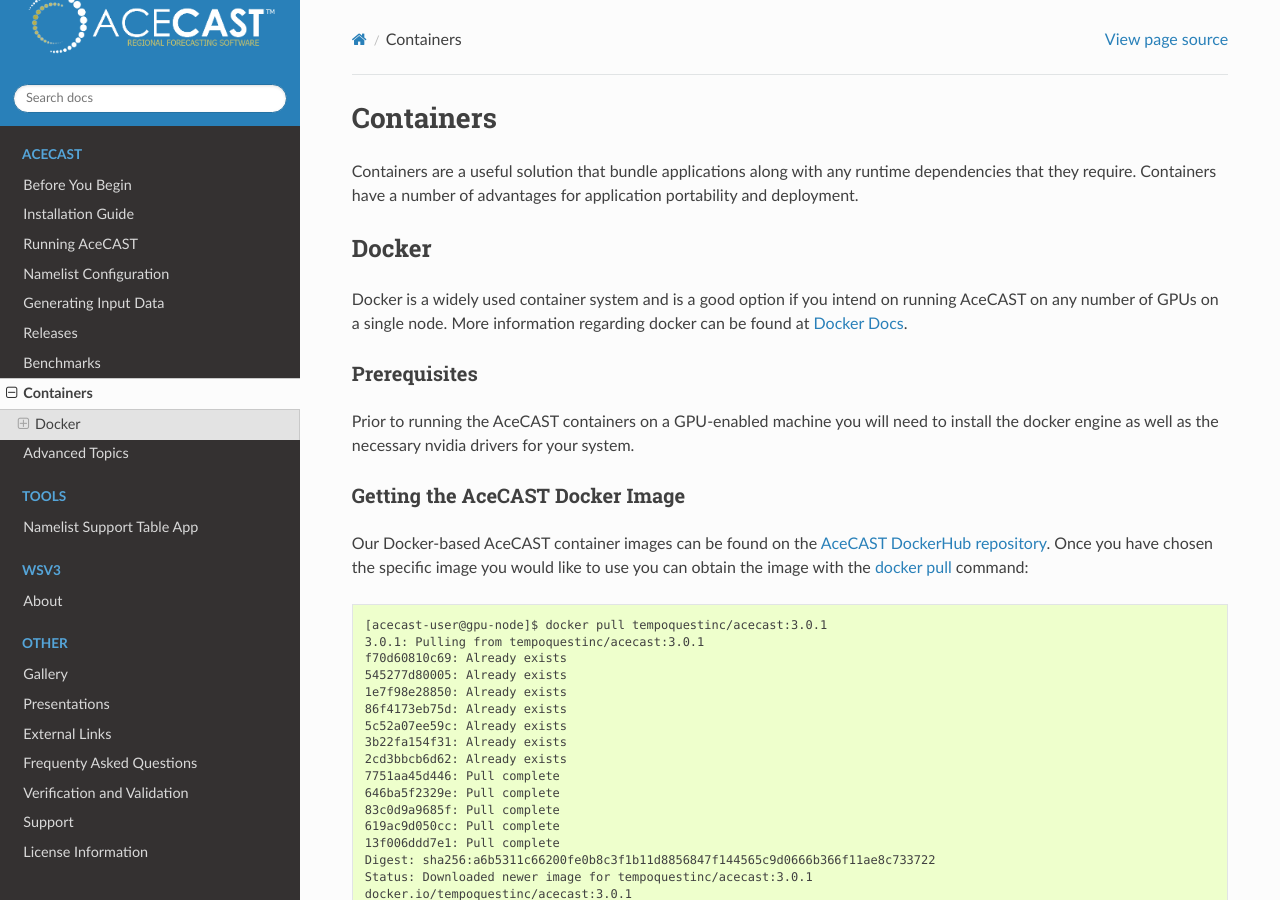
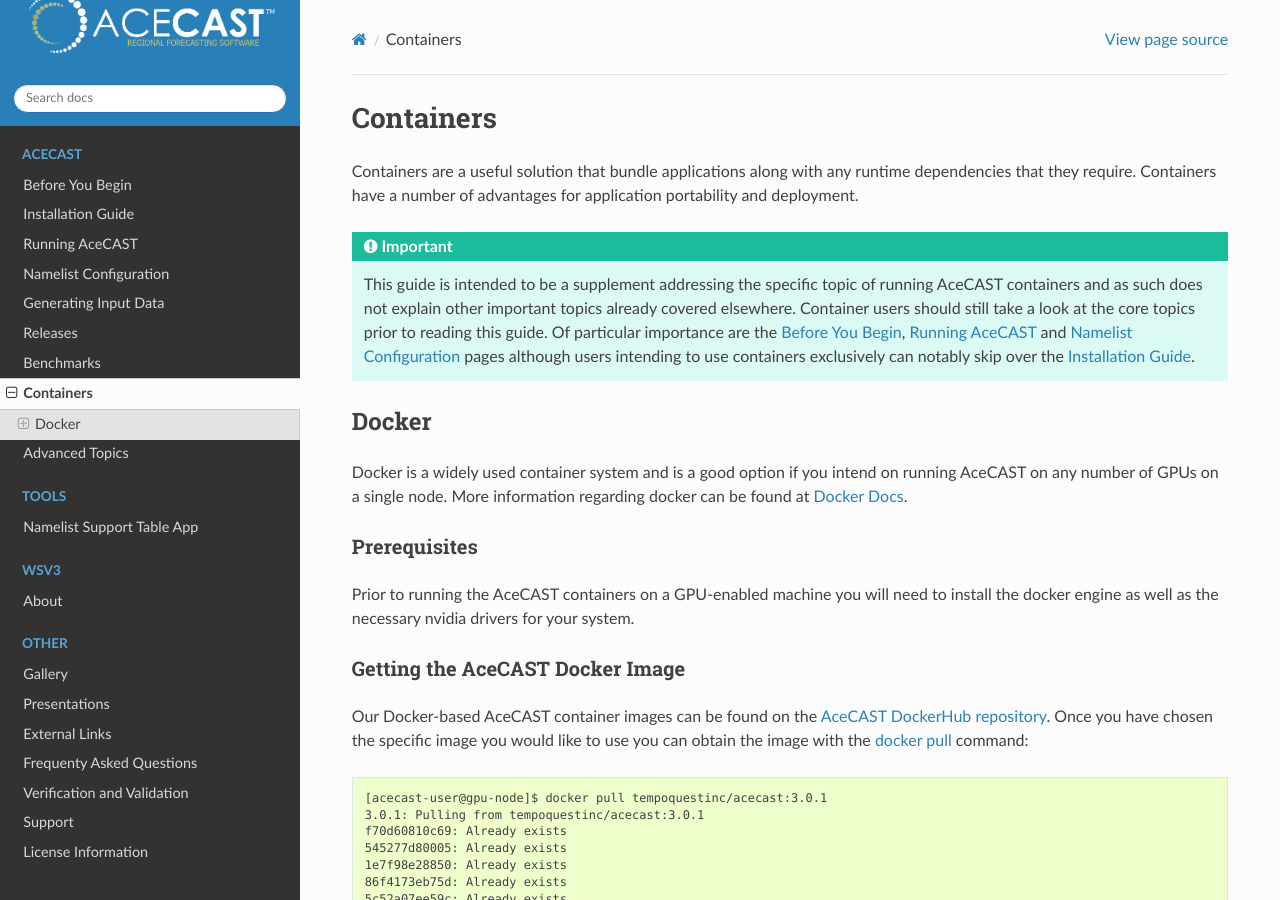
Before and after one commit to TempoQuestInc/AceCAST-Docs, a Sphinx documentation site: the page built from source/Containers.rst, in a window 1280 px wide and 900 px high. Built offline with Sphinx 7.4.7 and the Read the Docs theme 2.0.0, drawn with Linux system fonts in a browser that asks for light colours.

Commit message:
Updated containers page again

```diff
--- a/source/Containers.rst
+++ b/source/Containers.rst
@@ -10,6 +10,13 @@
 
 Containers are a useful solution that bundle applications along with any runtime dependencies that they require.
 Containers have a number of advantages for application portability and deployment.
+
+.. important::
+   This guide is intended to be a supplement addressing the specific topic of running AceCAST containers and as
+   such does not explain other important topics already covered elsewhere. Container users should still take a
+   look at the core topics prior to reading this guide. Of particular importance are the :ref:`Before You Begin`,
+   :ref:`Running AceCAST` and :ref:`namelistconfiguration` pages although users intending to use containers
+   exclusively can notably skip over the :ref:`installationguide`.
 
 Docker
 ======
```
